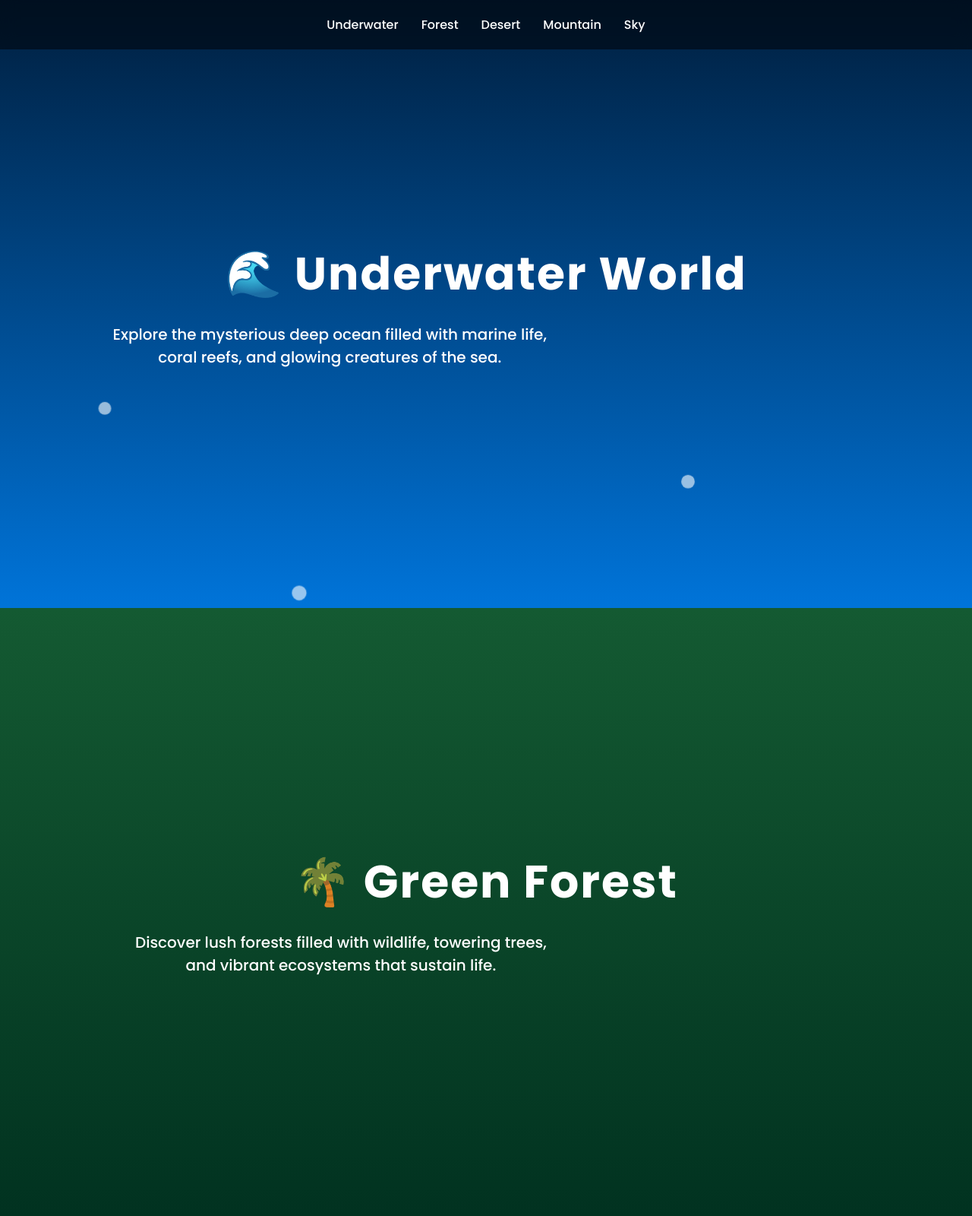
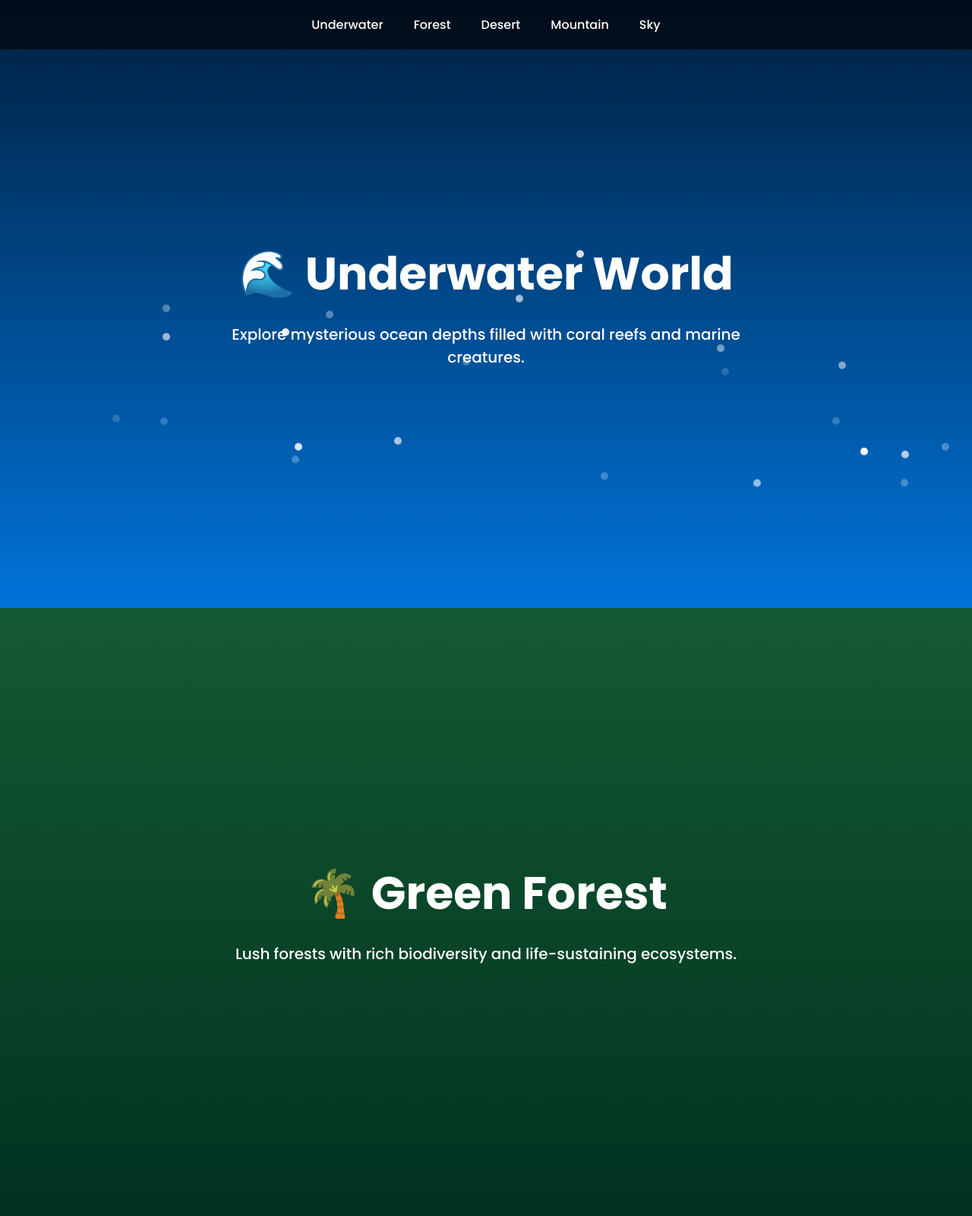
Before and after one commit to sartaj09974/Discovery-of-geography, a plain HTML site: page index.html in a window 1280 px wide. Shown: the top 1600 px of the page at 76% size. Drawn offline with Linux system fonts and the light colour scheme.

Commit message:
Refactor HTML structure and enhance styles
Updated styles and content for various sections, added scroll animations and particle effects.

```diff
--- a/index.html
+++ b/index.html
@@ -12,35 +12,25 @@
     margin:0;
     padding:0;
     box-sizing:border-box;
-    scroll-behavior:smooth;
     font-family:'Poppins',sans-serif;
 }
 
 body{
+    background:black;
     overflow-x:hidden;
-    background:black;
-    color:white;
+    scroll-behavior:smooth;
 }
 
-section{
-    height:100vh;
-    display:flex;
-    justify-content:center;
-    align-items:center;
-    text-align:center;
-    position:relative;
-}
-
-/* Navigation */
+/* NAVIGATION */
 nav{
     position:fixed;
     width:100%;
     top:0;
-    padding:20px;
     display:flex;
     justify-content:center;
-    gap:30px;
-    background:rgba(0,0,0,0.5);
+    gap:40px;
+    padding:20px;
+    background:rgba(0,0,0,0.6);
     backdrop-filter:blur(10px);
     z-index:1000;
 }
@@ -57,78 +47,62 @@ nav a:hover{
     transform:scale(1.2);
 }
 
-/* UNDERWATER */
-#underwater{
-    background:linear-gradient(to bottom,#001f3f,#0074D9);
+/* SECTIONS */
+section{
+    height:100vh;
+    display:flex;
+    flex-direction:column;
+    justify-content:center;
+    align-items:center;
+    text-align:center;
+    color:white;
+    position:relative;
     overflow:hidden;
-}
-
-.bubbles span{
-    position:absolute;
-    bottom:-50px;
-    width:20px;
-    height:20px;
-    background:rgba(255,255,255,0.6);
-    border-radius:50%;
-    animation:rise 10s infinite ease-in;
-}
-
-@keyframes rise{
-    0%{transform:translateY(0) scale(1);}
-    100%{transform:translateY(-120vh) scale(0.5);}
-}
-
-/* FOREST */
-#forest{
-    background:linear-gradient(to top,#013220,#145A32);
-}
-
-/* DESERT */
-#desert{
-    background:linear-gradient(to top,#C19A6B,#EED9C4);
-    color:black;
-}
-
-/* MOUNTAIN */
-#mountain{
-    background:linear-gradient(to top,#2C3E50,#BDC3C7);
-}
-
-/* SKY */
-#sky{
-    background:linear-gradient(to top,#1E90FF,#87CEFA);
-}
-
-.cloud{
-    position:absolute;
-    top:20%;
-    width:200px;
-    height:60px;
-    background:white;
-    border-radius:50px;
-    animation:moveClouds 40s linear infinite;
-}
-
-@keyframes moveClouds{
-    from{left:-300px;}
-    to{left:110%;}
 }
 
 h1{
     font-size:60px;
-    letter-spacing:2px;
-    animation:fadeIn 2s ease-in-out;
+    margin-bottom:20px;
+    opacity:0;
+    transform:translateY(50px);
+    transition:1s ease;
 }
 
 p{
-    margin-top:20px;
+    width:60%;
     font-size:20px;
-    width:60%;
+    opacity:0;
+    transform:translateY(50px);
+    transition:1.5s ease;
 }
 
-@keyframes fadeIn{
-    from{opacity:0; transform:translateY(30px);}
-    to{opacity:1; transform:translateY(0);}
+/* BACKGROUNDS */
+#underwater{background:linear-gradient(to bottom,#001f3f,#0074D9);}
+#forest{background:linear-gradient(to top,#013220,#145A32);}
+#desert{background:linear-gradient(to top,#C19A6B,#EED9C4); color:black;}
+#mountain{background:linear-gradient(to top,#2C3E50,#BDC3C7);}
+#sky{background:linear-gradient(to top,#1E90FF,#87CEFA);}
+
+/* PARTICLES */
+.particle{
+    position:absolute;
+    width:10px;
+    height:10px;
+    background:white;
+    border-radius:50%;
+    opacity:0.6;
+    animation:float 10s linear infinite;
+}
+
+@keyframes float{
+    from{transform:translateY(100vh);}
+    to{transform:translateY(-10vh);}
+}
+
+/* ACTIVE CLASS */
+.show h1, .show p{
+    opacity:1;
+    transform:translateY(0);
 }
 </style>
 </head>
@@ -144,38 +118,61 @@ p{
 </nav>
 
 <section id="underwater">
-    <div>
-        <h1>🌊 Underwater World</h1>
-        <p>Explore the mysterious deep ocean filled with marine life, coral reefs, and glowing creatures of the sea.</p>
-    </div>
-    <div class="bubbles">
-        <span style="left:10%; animation-delay:0s;"></span>
-        <span style="left:30%; animation-delay:3s;"></span>
-        <span style="left:50%; animation-delay:6s;"></span>
-        <span style="left:70%; animation-delay:1s;"></span>
-        <span style="left:90%; animation-delay:5s;"></span>
-    </div>
+    <h1>🌊 Underwater World</h1>
+    <p>Explore mysterious ocean depths filled with coral reefs and marine creatures.</p>
 </section>
 
 <section id="forest">
-    <div>
-        <h1>🌴 Green Forest</h1>
-        <p>Discover lush forests filled with wildlife, towering trees, and vibrant ecosystems that sustain life.</p>
-    </div>
+    <h1>🌴 Green Forest</h1>
+    <p>Lush forests with rich biodiversity and life-sustaining ecosystems.</p>
 </section>
 
 <section id="desert">
-    <div>
-        <h1>🏜 Desert Landscape</h1>
-        <p>Experience vast golden sands, extreme climates, and unique animals adapted to survive in harsh environments.</p>
-    </div>
+    <h1>🏜 Desert Landscape</h1>
+    <p>Golden sand dunes and extreme climates with specially adapted wildlife.</p>
 </section>
 
 <section id="mountain">
-    <div>
-        <h1>🏔 Majestic Mountains</h1>
-        <p>Climb breathtaking mountain ranges that touch the clouds and shape the Earth's geography.</p>
-    </div>
+    <h1>🏔 Majestic Mountains</h1>
+    <p>High peaks that shape continents and influence global weather patterns.</p>
 </section>
 
 <section id="sky">
+    <h1>☁ Endless Sky</h1>
+    <p>The vast atmosphere where clouds form and birds soar high.</p>
+</section>
+
+<script>
+
+/* SCROLL ANIMATION */
+const sections = document.querySelectorAll("section");
+
+window.addEventListener("scroll", () => {
+    sections.forEach(sec => {
+        const rect = sec.getBoundingClientRect();
+        if(rect.top < window.innerHeight - 150){
+            sec.classList.add("show");
+        }
+    });
+});
+
+/* PARTICLES GENERATOR */
+function createParticles(sectionId, count){
+    const section = document.getElementById(sectionId);
+    for(let i=0;i<count;i++){
+        const particle = document.createElement("div");
+        particle.classList.add("particle");
+        particle.style.left = Math.random() * 100 + "%";
+        particle.style.animationDuration = (5 + Math.random() * 5) + "s";
+        particle.style.opacity = Math.random();
+        section.appendChild(particle);
+    }
+}
+
+createParticles("underwater", 30);
+createParticles("sky", 20);
+
+</script>
+
+</body>
+</html>
```
